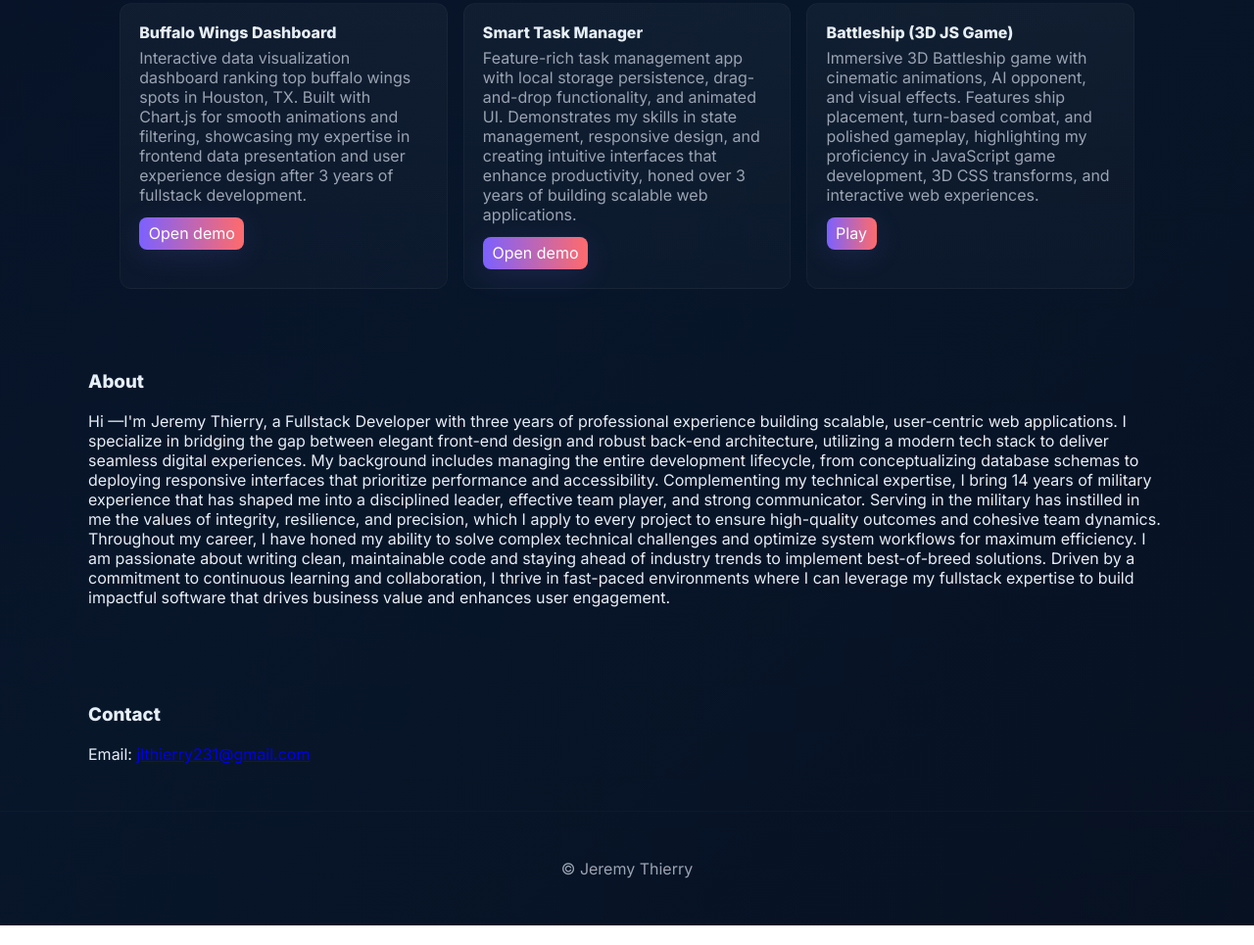
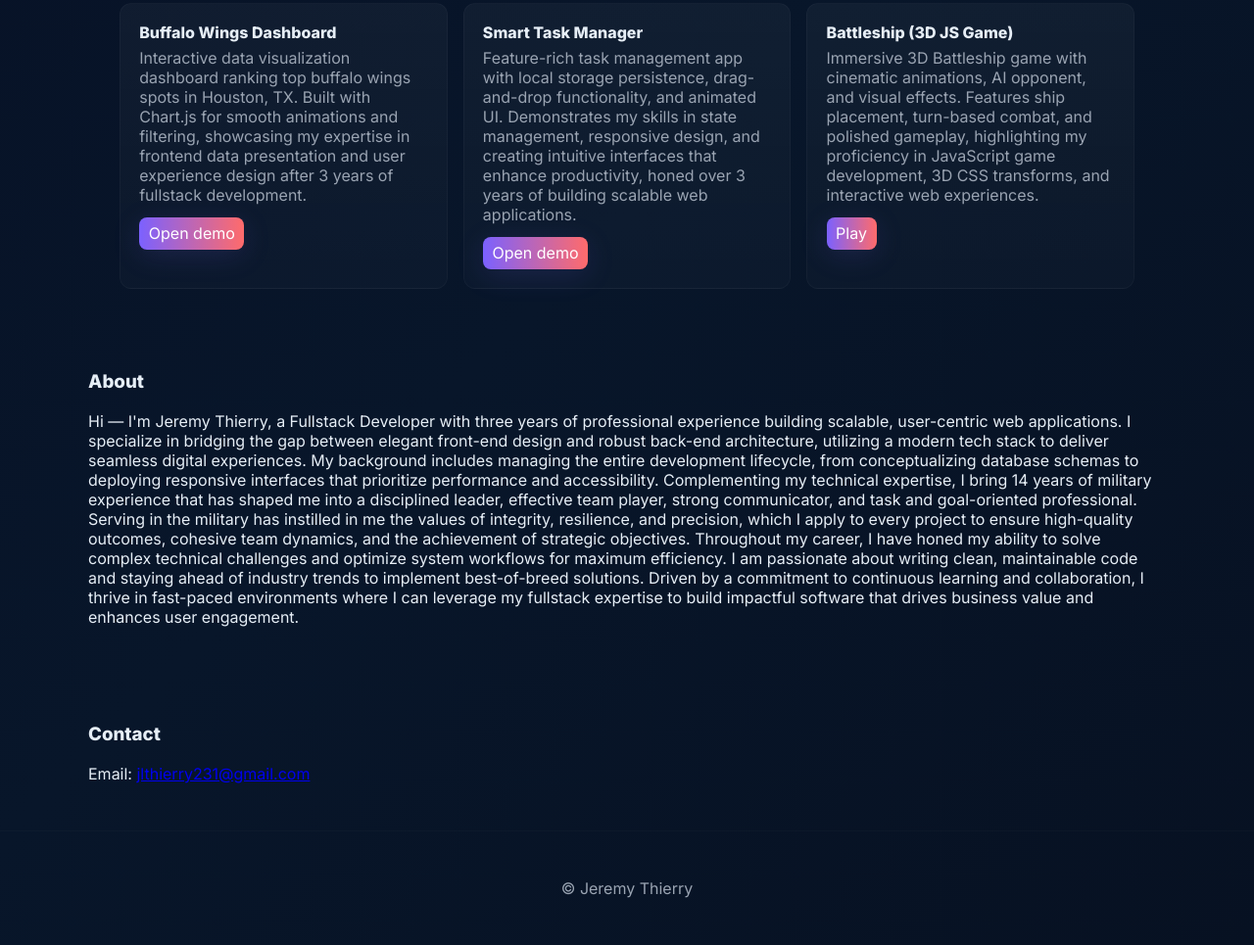
Before and after one commit to jlthierry231-stack/portfolio1419, a plain HTML site: page index.html in a window 1280 px wide. Shown: the part 523-1488 px from the top of the page at 98% size. Drawn offline with Linux system fonts and the light colour scheme.

Commit message:
Updated about me section to include task and goal-oriented qualities

```diff
--- a/index.html
+++ b/index.html
@@ -59,13 +59,9 @@
 
     <section id="about" class="container about">
       <h3>About</h3>
-      <p>Hi —I'm Jeremy Thierry, a Fullstack Developer with three years of professional experience building scalable, user-centric web applications. I specialize in bridging the gap between elegant front-end design and robust back-end architecture, utilizing a modern tech stack to deliver seamless digital experiences. My background includes managing the entire development lifecycle, from conceptualizing database schemas to deploying responsive interfaces that prioritize performance and accessibility.
-Complementing my technical expertise, I bring 14 years of military experience that has shaped me into a disciplined leader, effective team player, and strong communicator. Serving in the military has instilled in me the values of integrity, resilience, and precision, which I apply to every project to ensure high-quality outcomes and cohesive team dynamics.
-Throughout my career, I have honed my ability to solve complex technical challenges and optimize system workflows for maximum efficiency. I am passionate about writing clean, maintainable code and staying ahead of industry trends to implement best-of-breed solutions. Driven by a commitment to continuous learning and collaboration, I thrive in fast-paced environments where I can leverage my fullstack expertise to build impactful software that drives business value and enhances user engagement.
-
-
-
-</p>
+      <p>Hi — I'm Jeremy Thierry, a Fullstack Developer with three years of professional experience building scalable, user-centric web applications. I specialize in bridging the gap between elegant front-end design and robust back-end architecture, utilizing a modern tech stack to deliver seamless digital experiences. My background includes managing the entire development lifecycle, from conceptualizing database schemas to deploying responsive interfaces that prioritize performance and accessibility.
+Complementing my technical expertise, I bring 14 years of military experience that has shaped me into a disciplined leader, effective team player, strong communicator, and task and goal-oriented professional. Serving in the military has instilled in me the values of integrity, resilience, and precision, which I apply to every project to ensure high-quality outcomes, cohesive team dynamics, and the achievement of strategic objectives.
+Throughout my career, I have honed my ability to solve complex technical challenges and optimize system workflows for maximum efficiency. I am passionate about writing clean, maintainable code and staying ahead of industry trends to implement best-of-breed solutions. Driven by a commitment to continuous learning and collaboration, I thrive in fast-paced environments where I can leverage my fullstack expertise to build impactful software that drives business value and enhances user engagement.</p>
     </section>
 
     <section id="contact" class="container contact">
```
